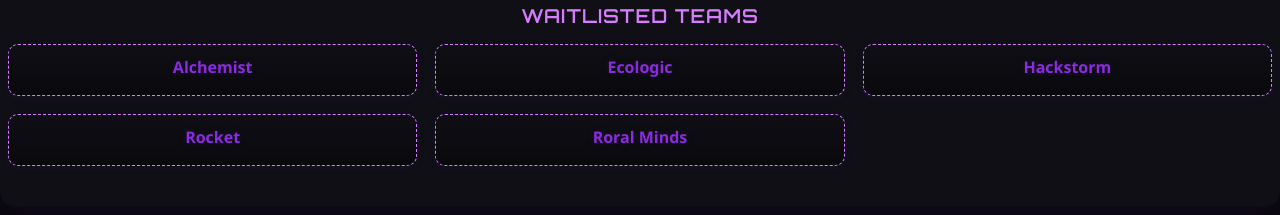
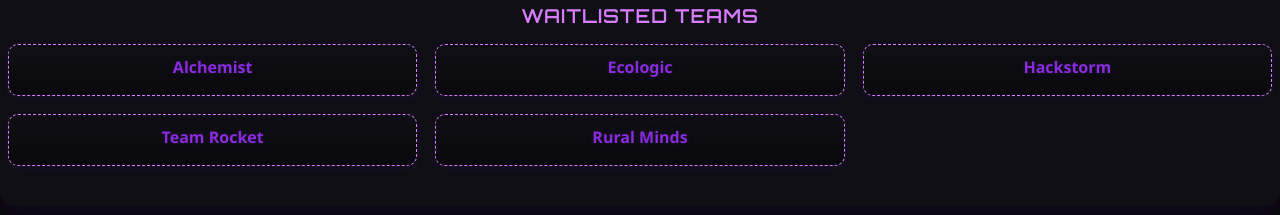
Before and after one commit to SnippetTechie/HACC-IT-2.0, a React (Vite) app: page / in a window 1280 px wide. Shown: the part 3480-3695 px from the top of the page. Built offline with nearby package versions, Linux system fonts and the light colour scheme.

Commit message:
Fix Minor Issue

```diff
--- a/src/components/Shortlisted.jsx
+++ b/src/components/Shortlisted.jsx
@@ -51,8 +51,8 @@
     'Alchemist',
     'Ecologic',
     'Hackstorm',
-    'Rocket',
-    'Roral Minds',
+    'Team Rocket',
+    'Rural Minds',
   ];
   const sectionRef = useRef(null);
   const confettiPlayed = useRef(false);
```
